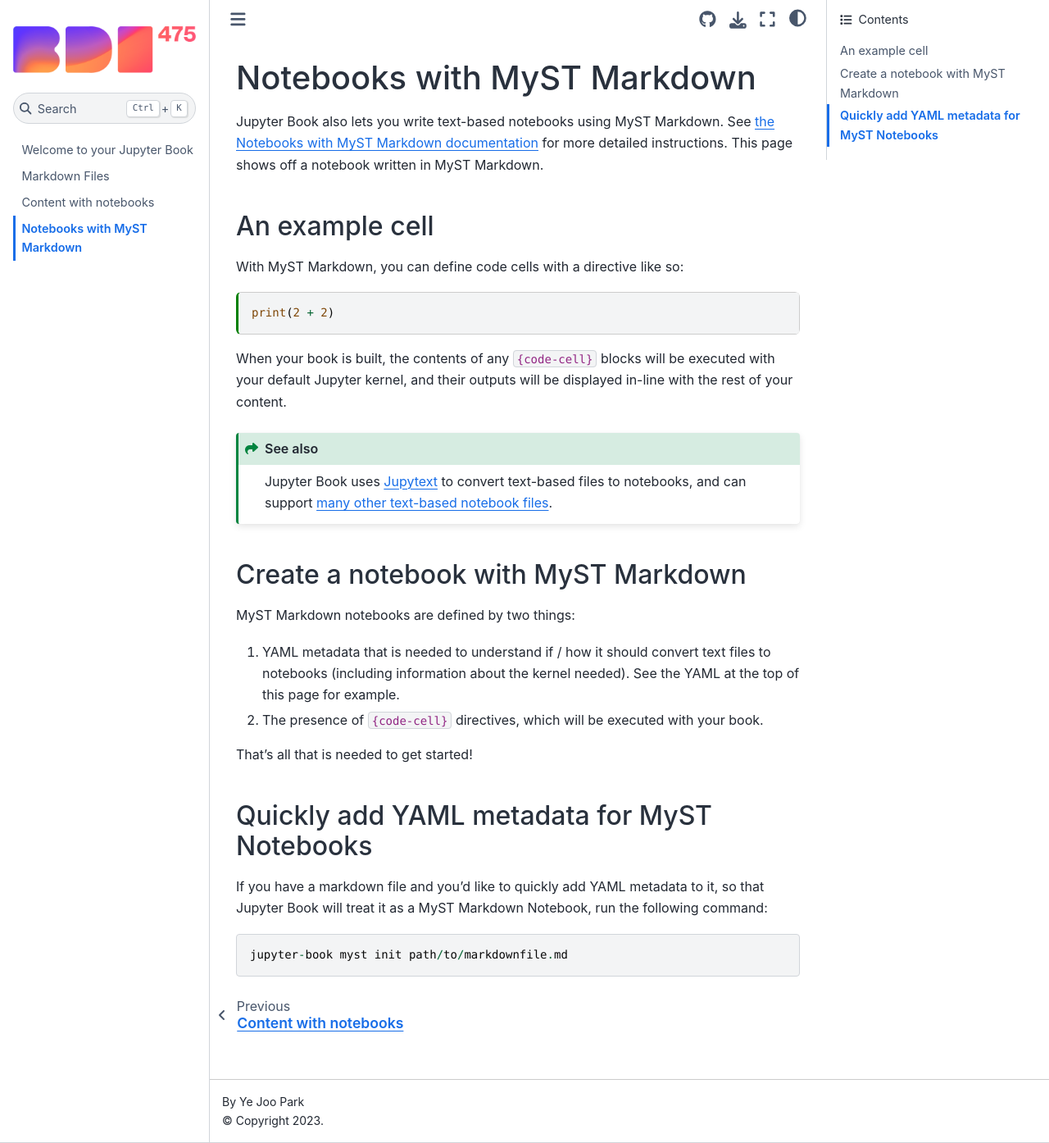
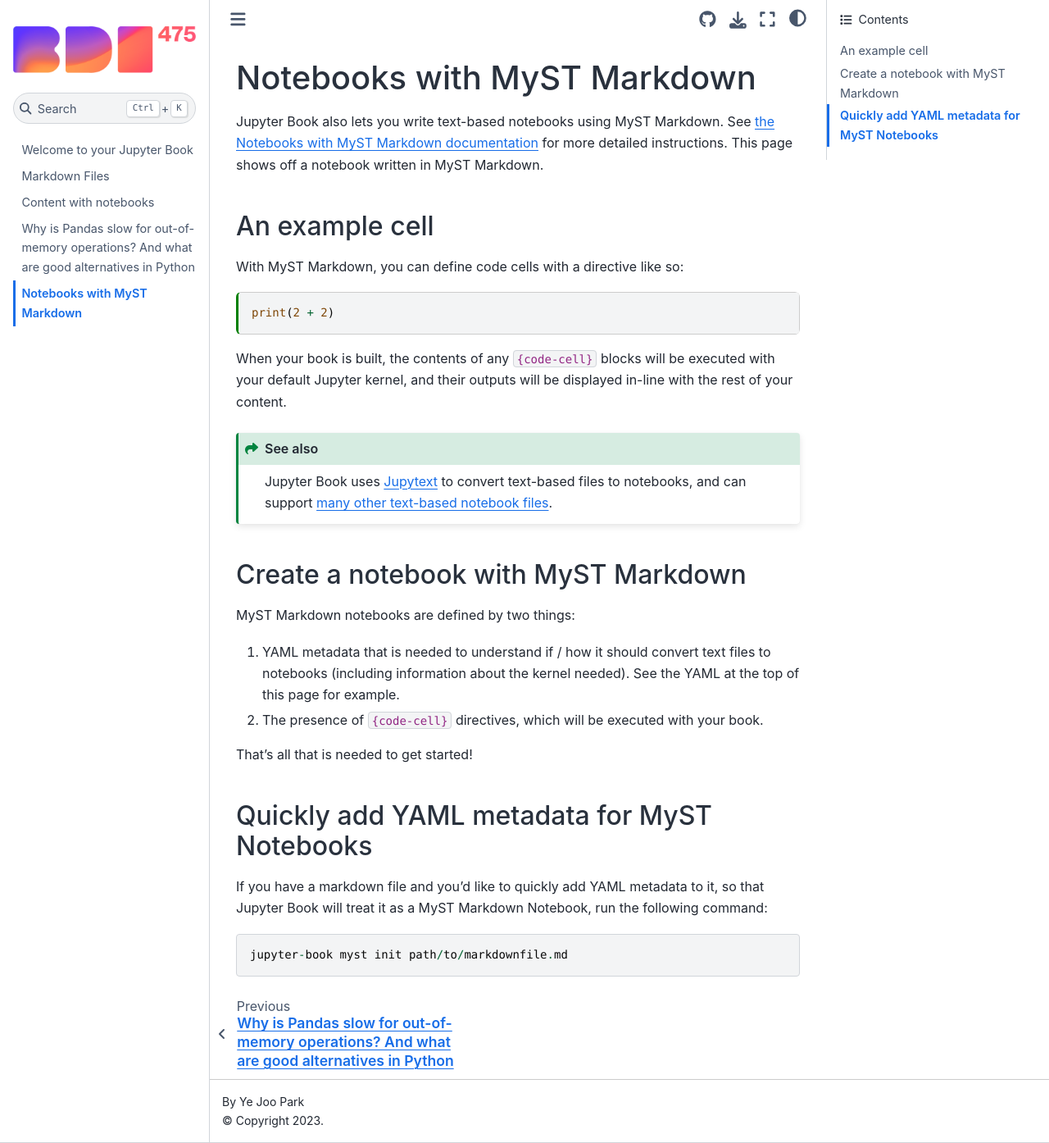
Before and after one commit to bdi475/lecture-notes-jupyter-book, a Jupyter Book: the page built from markdown-notebooks.md, in a window 1280 px wide and 1394 px high. Shown: the whole window at 82% size. Built offline with Jupyter Book 1.0.4 settings and Sphinx 7.4.7 and the Sphinx Book theme 1.1.4, drawn with Linux system fonts in a browser that asks for light colours; part of the change alters nothing that is shown.

Commit message:
Add another markdown page

```diff
--- a/_toc.yml
+++ b/_toc.yml
@@ -6,4 +6,5 @@ root: intro
 chapters:
 - file: markdown
 - file: notebooks
+- file: pandas-alternatives
 - file: markdown-notebooks
--- /dev/null
+++ b/pandas-alternatives.md
@@ -0,0 +1,78 @@
+<img src="https://r2cdn.perplexity.ai/pplx-full-logo-primary-dark%402x.png" class="logo" width="120"/>
+
+# Why is Pandas slow for out-of-memory operations? And what are good alternatives in Python
+
+---
+Pandas, while powerful for data manipulation, can be slow for out-of-memory operations due to several factors:
+
+## Memory Management
+
+Pandas has strict memory limitations and requires significant RAM to operate efficiently. Wes McKinney, the creator of Pandas, recommends having 5 to 10 times as much RAM as the size of your dataset[^1]. When Pandas reaches its maximum RAM limit, it freezes and terminates the process, resulting in a SIGKILL signal that stops execution completely[^1].
+
+## In-Memory Processing
+
+Pandas is designed for in-memory processing, which means it loads the entire dataset into RAM. This approach becomes problematic when dealing with datasets larger than available memory, leading to slow performance or crashes[^3].
+
+## Data Type Handling
+
+Pandas can be inefficient in handling data types, especially when dealing with mixed data types or missing values. For instance, if a column of integers contains a single NA value, Pandas will load the entire column as strings and then cast it to floats, consuming more memory than necessary[^3].
+
+## Alternatives to Pandas
+
+Several high-performance alternatives have emerged to address Pandas' limitations:
+
+### 1. Polars
+
+Polars is a lightning-fast dataframe library written in Rust. It offers:
+
+- Enhanced parallel computing
+- Query optimization through lazy evaluation
+- Improved storage performance using copy-on-write semantics and Apache Arrow
+- Out-of-core data capabilities for handling large datasets[^4]
+
+
+### 2. DuckDB
+
+DuckDB is an analytical database that excels at OLAP (Online Analytical Processing) queries. It's particularly useful if you prefer a SQL interface for data analysis and can work directly with CSV or Parquet files[^2].
+
+### 3. Vaex
+
+Vaex is designed for out-of-core DataFrames, allowing for efficient processing of large datasets. It uses memory mapping and lazy evaluation to avoid unnecessary memory usage[^2][^4].
+
+### 4. Dask
+
+Dask provides a flexible library for parallel computing in Python. It can handle larger-than-memory datasets and integrates well with the PyData ecosystem[^3].
+
+### 5. Modin
+
+Modin offers a drop-in replacement for Pandas, aiming to speed up your Pandas workflows by changing a single line of code. It leverages parallel and distributed computing frameworks like Ray or Dask[^4].
+
+## Conclusion
+
+While Pandas remains a popular choice for data manipulation in Python, its performance limitations with large datasets have led to the development of several alternatives. These tools offer improved memory management, parallel processing capabilities, and optimized query execution, making them suitable for handling out-of-memory operations and large-scale data analysis tasks[^4][^5].
+
+<div style="text-align: center">⁂</div>
+
+[^1]: https://datascience.stackexchange.com/questions/80281/not-enough-memory-for-operations-with-pandas
+
+[^2]: https://chengzhizhao.com/4-faster-pandas-alternatives-for-data-analysis/
+
+[^3]: https://www.reddit.com/r/Python/comments/7nea3i/when_i_open_my_3gb_pandas_dataframe_it_takes_24gb/
+
+[^4]: https://www.datacamp.com/tutorial/high-performance-data-manipulation-in-python-pandas2-vs-polars
+
+[^5]: https://towardsdatascience.com/how-to-avoid-memory-errors-with-pandas-22366e1371b1/
+
+[^6]: https://www.datacamp.com/tutorial/benchmarking-high-performance-pandas-alternatives
+
+[^7]: https://stackoverflow.com/questions/63437123/python-pandas-dataframe-memory-error-when-there-is-enough-memory/63437668
+
+[^8]: https://stackoverflow.com/questions/67373745/pandas-dataframe-consumes-too-much-memory-any-alternatives
+
+[^9]: https://stackoverflow.com/questions/17557074/memory-error-when-using-pandas-read-csv
+
+[^10]: https://www.youtube.com/watch?v=pz_0lRCrlNw
+
+[^11]: https://pandas.pydata.org/docs/user_guide/scale.html
+
+[^12]: https://www.reddit.com/r/datascience/comments/10azcav/best_alternative_to_pandas_2023/
```
